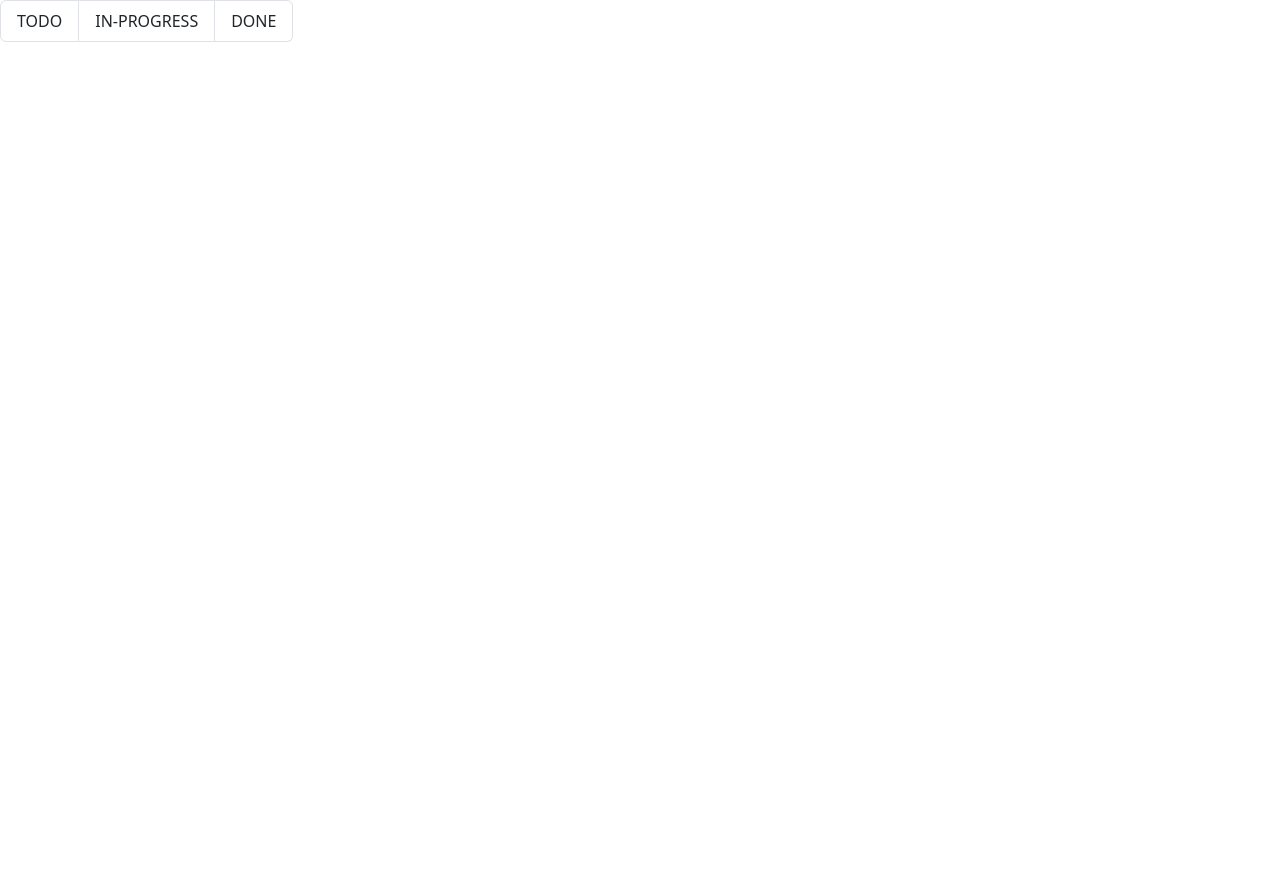
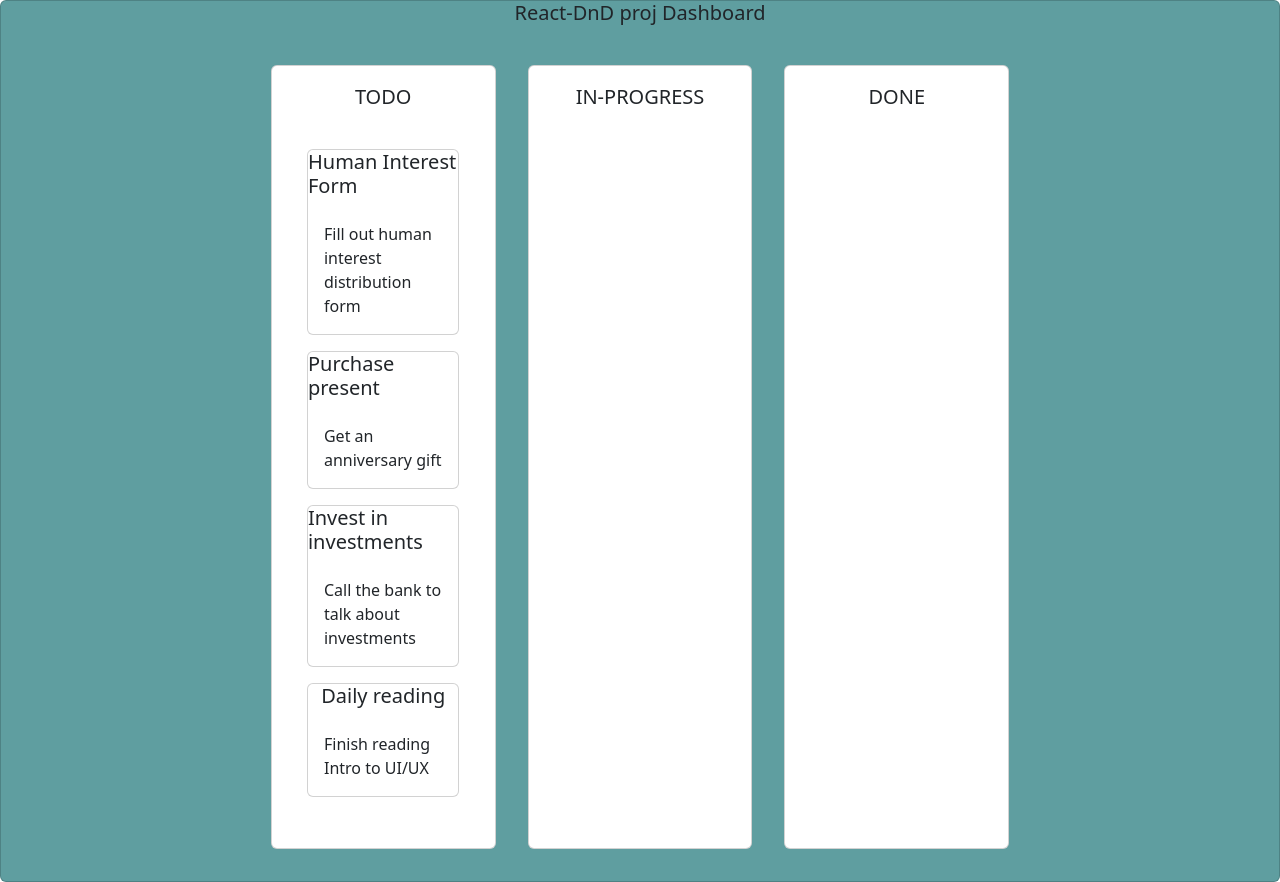
Before and after one commit to AstikYellow/PoC-DnD, a React app: page /react-dnd in a window 1280 px wide. Before the commit the page ends 800 px from the top, so only its background shows below. Built offline with nearby package versions, Linux system fonts and the light colour scheme; the HTML template or start-up script is replaced by a standard one.

Commit message:
Added very basic layout

```diff
--- a/package.json
+++ b/package.json
@@ -208,6 +208,8 @@
     "range-parser": "^1.2.1",
     "raw-body": "^2.5.1",
     "react-bootstrap": "^2.8.0",
+    "react-dnd": "^16.0.1",
+    "react-dnd-html5-backend": "^16.0.1",
     "readable-stream": "^3.6.2",
     "readdirp": "^3.6.0",
     "rechoir": "^0.8.0",
--- /dev/null
+++ b/src/components/Board/Col/index.tsx
@@ -0,0 +1,24 @@
+import React from "react";
+import Card from "react-bootstrap/Card";
+import Item from "../Item";
+import "../styles.css";
+
+interface ColProps {
+  name: string;
+  itemList?: any[];
+}
+
+const Col: React.FC<ColProps> = ({ name, itemList = [] }) => {
+  return (
+    <Card className="col">
+      <Card.Title>{name}</Card.Title>
+      <Card.Body>
+        {itemList.map((item) => {
+          return item.status === name && <Item item={item} />;
+        })}
+      </Card.Body>
+    </Card>
+  );
+};
+
+export default Col;
--- /dev/null
+++ b/src/components/Board/Item/index.tsx
@@ -0,0 +1,18 @@
+import React from "react";
+import Card from "react-bootstrap/Card";
+import "../styles.css";
+
+interface ItemProps {
+  item?: any;
+}
+
+const Item: React.FC<ItemProps> = ({ item }) => {
+  return (
+    <Card className="item">
+      <Card.Title>{item.title}</Card.Title>
+      <Card.Body>{item.content}</Card.Body>
+    </Card>
+  );
+};
+
+export default Item;
--- a/src/components/Board/index.tsx
+++ b/src/components/Board/index.tsx
@@ -1,13 +1,24 @@
 import React from "react";
-import ListGroup from "react-bootstrap/ListGroup";
+import Card from "react-bootstrap/Card";
+import Col from "./Col";
+import { COLUMN } from "../../constants/types";
+import { data } from "../../constants/data";
+import "./styles.css";
 
-const Board: React.FC = () => {
+interface BoardProps {
+  title: string;
+}
+
+const Board: React.FC<BoardProps> = ({ title }) => {
   return (
-    <ListGroup horizontal>
-      <ListGroup.Item>TODO</ListGroup.Item>
-      <ListGroup.Item>IN-PROGRESS</ListGroup.Item>
-      <ListGroup.Item>DONE</ListGroup.Item>
-    </ListGroup>
+    <Card className="main-board">
+      <Card.Title>{title}</Card.Title>
+      <Card.Body className="col-board">
+        {COLUMN.map((col) => (
+          <Col name={col} itemList={data} />
+        ))}
+      </Card.Body>
+    </Card>
   );
 };
 
--- /dev/null
+++ b/src/components/Board/styles.css
@@ -0,0 +1,22 @@
+.main-board {
+  background-color: cadetblue !important;
+}
+
+.card {
+  display: flex !important;
+  align-items: center;
+}
+
+.col-board {
+  display: flex !important;
+}
+
+.col {
+  width: max-content;
+  margin: 1rem;
+  padding: 1.2rem;
+}
+
+.item {
+  margin: 1rem 0rem;
+}
--- a/src/components/Index/index.tsx
+++ b/src/components/Index/index.tsx
@@ -5,9 +5,6 @@ const Index: React.FC = () => {
   return (
     <div>
       <ul className="App-header">
-        <li>
-          <Link to="/">Index</Link>
-        </li>
         <li>
           <Link to="/react-dnd">React-DnD-Board</Link>
         </li>
--- a/src/components/ReactDnDBoard/index.tsx
+++ b/src/components/ReactDnDBoard/index.tsx
@@ -1,11 +1,13 @@
 import React from "react";
 import Board from "../Board";
+import { DndProvider } from "react-dnd";
+import { HTML5Backend } from "react-dnd-html5-backend";
 
 const ReactDnDBoard: React.FC = () => {
   return (
-    <div>
-      <Board />
-    </div>
+    <DndProvider backend={HTML5Backend}>
+      <Board title="React-DnD proj Dashboard" />
+    </DndProvider>
   );
 };
 
--- /dev/null
+++ b/src/constants/data.ts
@@ -0,0 +1,57 @@
+import { COLUMN_TYPES } from "./types";
+
+const data = [
+  {
+    id: 1,
+    icon: "⭕️",
+    status: COLUMN_TYPES.TO_DO,
+    title: "Human Interest Form",
+    content: "Fill out human interest distribution form",
+  },
+  {
+    id: 2,
+    icon: "⭕️",
+    status: COLUMN_TYPES.TO_DO,
+    title: "Purchase present",
+    content: "Get an anniversary gift",
+  },
+  {
+    id: 3,
+    icon: "⭕️",
+    status: COLUMN_TYPES.TO_DO,
+    title: "Invest in investments",
+    content: "Call the bank to talk about investments",
+  },
+  {
+    id: 4,
+    icon: "⭕️",
+    status: COLUMN_TYPES.TO_DO,
+    title: "Daily reading",
+    content: "Finish reading Intro to UI/UX",
+  },
+];
+
+const statuses = [
+  {
+    status: COLUMN_TYPES.TO_DO,
+    icon: "⭕️",
+    color: "#EB5A46",
+  },
+  {
+    status: COLUMN_TYPES.IN_PROGRESS,
+    icon: "🔆️",
+    color: "#00C2E0",
+  },
+  {
+    status: COLUMN_TYPES.IN_PROGRESS,
+    icon: "📝",
+    color: "#C377E0",
+  },
+  {
+    status: COLUMN_TYPES.DONE,
+    icon: "✅",
+    color: "#3981DE",
+  },
+];
+
+export { data, statuses };
--- /dev/null
+++ b/src/constants/types.tsx
@@ -0,0 +1,13 @@
+export const ITEM_TYPE = "TASK";
+
+export enum COLUMN_TYPES {
+  TO_DO = "TODO",
+  IN_PROGRESS = "IN-PROGRESS",
+  DONE = "DONE",
+}
+
+export const COLUMN = [
+  COLUMN_TYPES.TO_DO,
+  COLUMN_TYPES.IN_PROGRESS,
+  COLUMN_TYPES.DONE,
+];
```
